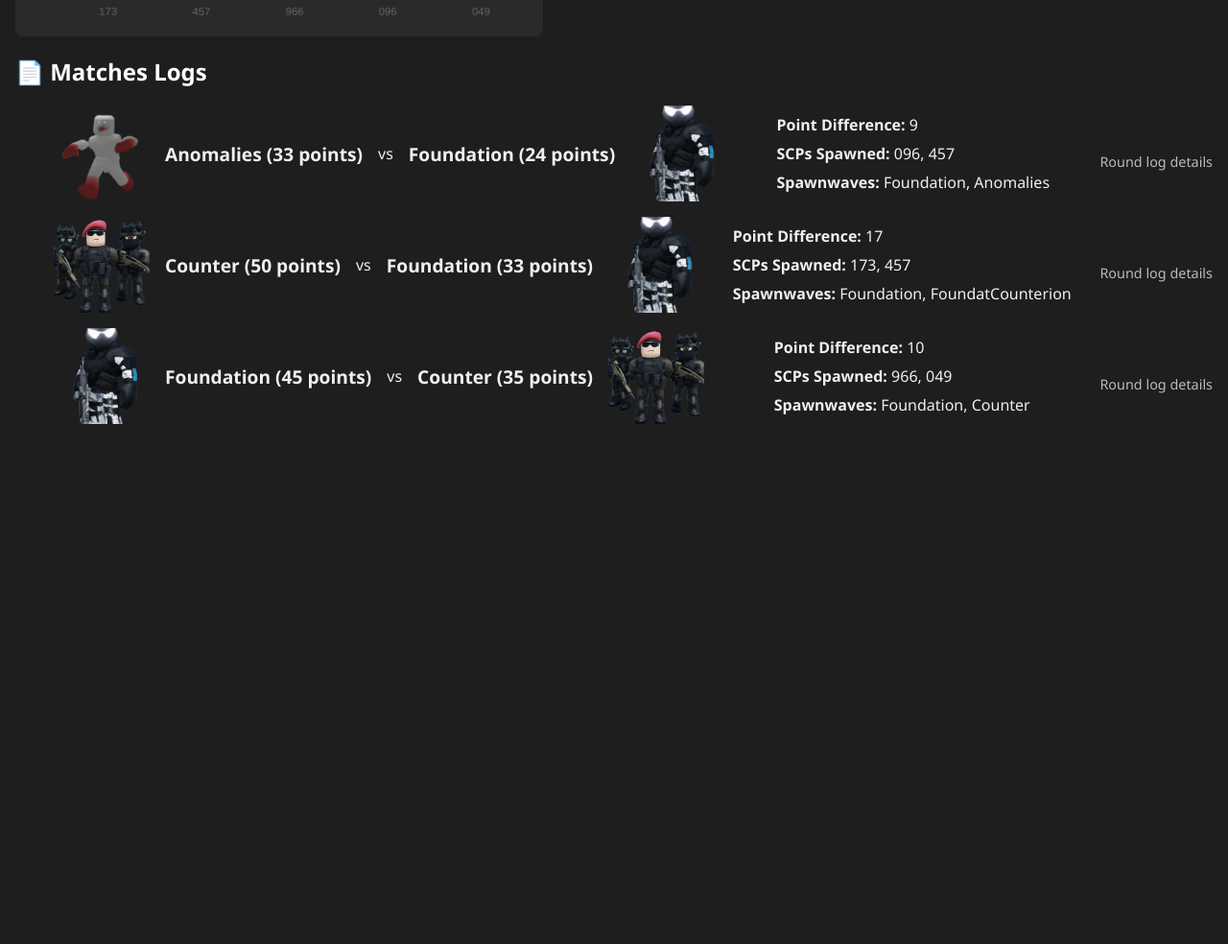
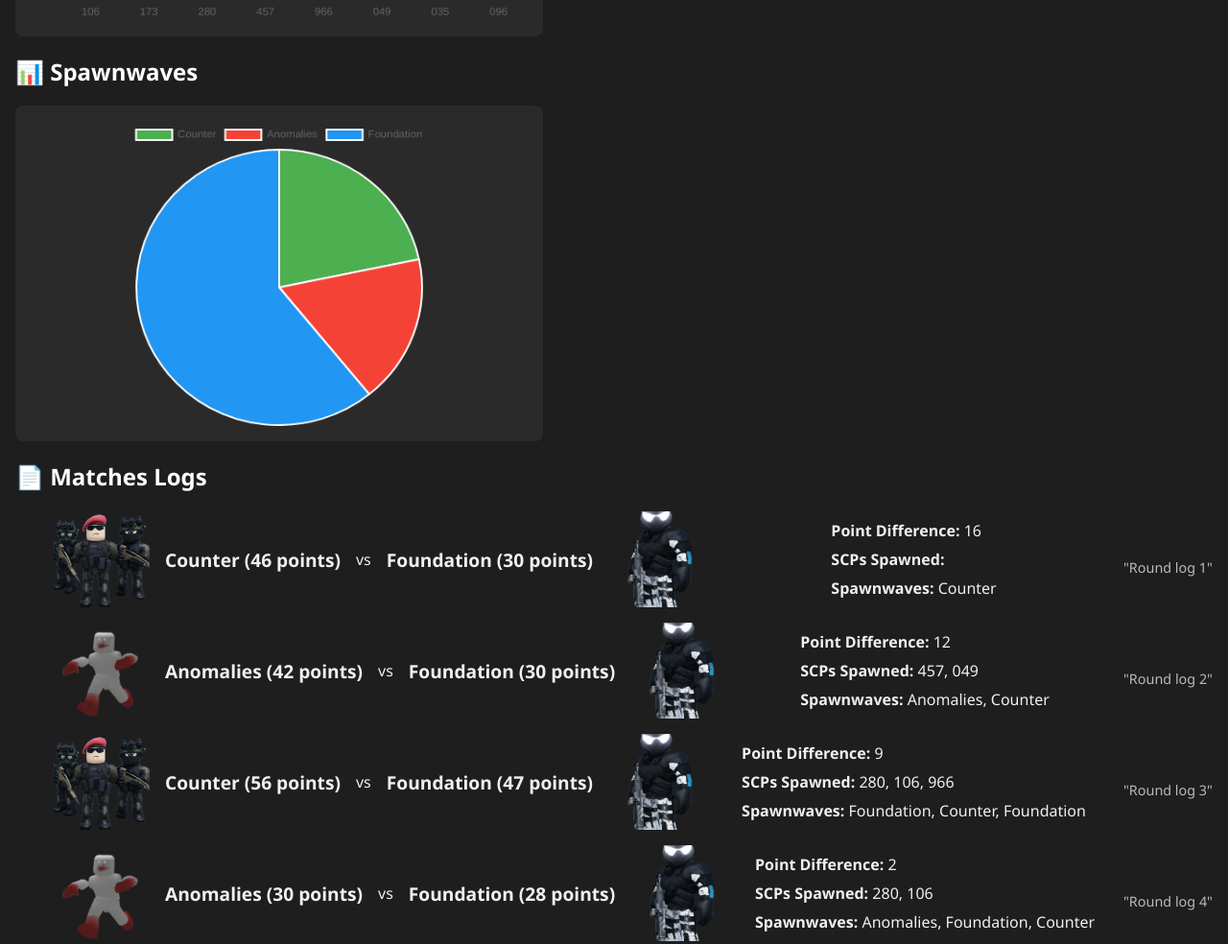
Before and after one commit to ciabalaiz/rbreachstats, a plain HTML site: page index.html in a window 1280 px wide. Shown: the part 890-1874 px from the top of the page at 96% size. Before the commit the page ends 1364 px from the top, so only its background shows below. Drawn offline with nearby package versions, Linux system fonts and the light colour scheme.

Commit message:
Added spawnwave graph and more logs data

```diff
--- a/index.html
+++ b/index.html
@@ -97,8 +97,11 @@
   <h2>📊 Team Winrates</h2>
   <canvas id="myChart" style="max-width: 300px; max-height: 350px; width: 100%; height: auto;"></canvas>
 
-  <h2>SCP Win Rate</h2>
+  <h2>📊 SCP Win Rate</h2>
   <canvas id="scpChart" style="max-width: 550px; max-height: 350px; width: 100%; height: auto;"></canvas>
+
+  <h2>📊 Spawnwaves </h2>
+  <canvas id="spawnwaveChart" style="max-width: 550px; max-height: 350px; width: 100%; height: auto;"></canvas>
 
   <h2>📄 Matches Logs</h2>
   <ul id="log-list"></ul>
--- a/index.js
+++ b/index.js
@@ -3,25 +3,54 @@ const factionLogos = {
     "Foundation": "images/factions/Foundation.png",
     "Counter": "images/factions/Counter.png",
     "GOC": "images/factions/GOC.png"
-  };
+};
 
-  // Render function for the round log list
-  function renderLogList(logs) {
+function nameFix(name) {
+    name = name.toLowerCase()
+    var current = "";
+
+    if (name == "ntf" || name == "mtf" || name == "tacrep" || name == "foundation") {
+        current = "Foundation";
+    } else if (name == "sh" || name == "serpenthand" || name == "anomalies") {
+        current = "Anomalies"
+    } else  if (name == "ci" || name == "chaosinsurency" || name == "counter") {
+        current = "Counter"
+    } else {
+        current = "Foundation"
+    }
+
+    return current
+}
+
+function convertSpawnwaves(spawnwaves) {
+    var newSpawnwave = [];
+
+    spawnwaves.forEach(wave => {
+        newSpawnwave.push(nameFix(wave))
+    })
+
+    return newSpawnwave
+  }
+
+function renderLogList(logs) {
     const logListContainer = document.getElementById("log-list");
+    var i = 0
 
     logs.forEach(log => {
-      // Get round data
-      const winner = log.winner;
-      const winner2 = log.winner2;
-      const points = log.points;
-      const points2 = log.points2;
+      const winner = nameFix(log.winner);
+      var winner2 = nameFix(log.winner2);
+      const points = log.points || 50;
+      const points2 = log.points2 || 40;
       const scps = log.scps;
-      const spawnwaves = log.spawnwaves;
+      const spawnwaves = convertSpawnwaves(log.spawnwaves);
 
       const pointDifference = Math.abs(points - points2);
 
       const listItem = document.createElement("li");
       listItem.classList.add("log-item");
+
+
+      i = i + 1
 
       listItem.innerHTML = `
         <div class="log-item-header">
@@ -37,14 +66,13 @@ const factionLogos = {
           <p><strong>Spawnwaves:</strong> ${spawnwaves.join(", ")}</p>
         </div>
         <div class="log-item-footer">
-          <span>Round log details</span>
+          <span>"${"Round log "+i}"</span>
         </div>
       `;
 
-      // Append the item to the list
       logListContainer.appendChild(listItem);
     });
-  }
+}
 
 function renderSCPChart(logs) {
     const scpStats = {};
@@ -98,23 +126,42 @@ function renderSCPChart(logs) {
         }
       }
     });
-  }
+}
 
-
-fetch('logs.json')
-  .then(res => res.json())
-  .then(data => {
+function renderSpawnwaves(data) {
     const chartData = {};
-    const logList = document.getElementById('log-list');
 
     data.forEach((entry, index) => {
-      const { winner, points, players } = entry;
+      var { spawnwaves } = entry;
 
-      // Count winners
+      spawnwaves.forEach(wave => {
+        wave = nameFix(wave)
+        chartData[wave] = (chartData[wave] || 0) + 1;
+      })
+    });
+
+    const ctx = document.getElementById('spawnwaveChart').getContext('2d');
+
+    new Chart(ctx, {
+      type: 'pie',
+      data: {
+        labels: Object.keys(chartData),
+        datasets: [{
+          data: Object.values(chartData),
+          backgroundColor: ['#4caf50', '#f44336', '#2196f3', '#ff9800']
+        }]
+      }
+    });
+}
+
+function renderFactionWinrate(data) {
+    const chartData = {};
+
+    data.forEach((entry, index) => {
+      const { winner } = entry;
       chartData[winner] = (chartData[winner] || 0) + 1;
     });
 
-    // Pie chart
     const ctx = document.getElementById('myChart').getContext('2d');
     new Chart(ctx, {
       type: 'pie',
@@ -126,11 +173,14 @@ fetch('logs.json')
         }]
       }
     });
+}
 
-    //Log List Render (each round data)
 
+fetch('logs.json')
+  .then(res => res.json())
+  .then(data => {
+    renderSpawnwaves(data)
+    renderFactionWinrate(data)
     renderLogList(data)
-
-    //SCP Chart (winrates)
     renderSCPChart(data)
-  });
+});
--- a/logs.json
+++ b/logs.json
@@ -1,29 +1,321 @@
 [
+  {
+    "players": 36,
+    "winner": "Counter",
+    "points": 46,
+    "winner2": "Unknown",
+    "points2": 30,
+    "scps": [],
+    "spawnwaves": ["CI"]
+  },
+  {
+    "players": 36,
+    "winner": "Anomalies",
+    "points": 42,
+    "winner2": "Unknown",
+    "points2": 30,
+    "scps": ["457", "049"],
+    "spawnwaves": ["SH", "CI"]
+  },
+  {
+    "players": 36,
+    "winner": "Counter",
+    "points": 56,
+    "winner2": "Unknown",
+    "points2": 47,
+    "scps": ["280", "106", "966"],
+    "spawnwaves": ["Tacrep", "CI", "TDM"]
+  },
   {
     "players": 30,
     "winner": "Anomalies",
-    "points": 33,
-    "winner2": "Foundation",
-    "points2": 24,
-    "scps" : ["096", "457"],
-    "spawnwaves" : ["Foundation", "Anomalies"]
+    "points": 30,
+    "winner2": "Unknown",
+    "points2": 28,
+    "scps": ["280", "106"],
+    "spawnwaves": ["SH", "GOC", "CI"]
   },
   {
-    "players": 22,
-    "winner": "Counter",
-    "points": 50,
-    "winner2": "Foundation",
-    "points2": 33,
-    "scps" : ["173", "457"],
-    "spawnwaves" : ["Foundation", "FoundatCounterion"]
+    "players": 30,
+    "winner": "Foundation",
+    "points": 63,
+    "winner2": "Unknown",
+    "points2": 28,
+    "scps": ["173", "106", "035"],
+    "spawnwaves": ["NTF", "GOC"]
   },
   {
-    "players": 28,
+    "players": 27,
     "winner": "Foundation",
+    "points": 57,
+    "winner2": "Unknown",
+    "points2": 46,
+    "scps": ["457", "035"],
+    "spawnwaves": ["TDM", "SH"]
+  },
+  {
+    "players": 27,
+    "winner": "Foundation",
+    "points": 50,
+    "winner2": "Unknown",
+    "points2": 44,
+    "scps": ["106", "049", "457"],
+    "spawnwaves": ["NTF", "GOC"]
+  },
+  {
+    "players": 36,
+    "winner": "GOC",
+    "points": 56,
+    "winner2": "Unknown",
+    "points2": 28,
+    "scps": ["173", "049"],
+    "spawnwaves": ["GOC", "GOC"]
+  },
+  {
+    "players": 36,
+    "winner": "Counter",
+    "points": 55,
+    "winner2": "Unknown",
+    "points2": 39,
+    "scps": ["106", "049", "280"],
+    "spawnwaves": ["CI", "CI"]
+  },
+  {
+    "players": 36,
+    "winner": "Anomalies",
+    "points": 53,
+    "winner2": "Unknown",
+    "points2": 30,
+    "scps": [],
+    "spawnwaves": ["SH", "NTF"]
+  },
+  {
+    "players": 36,
+    "winner": "Anomalies",
+    "points": 58,
+    "winner2": "Unknown",
+    "points2": 26,
+    "scps": ["106"],
+    "spawnwaves": ["GOC", "NTF"]
+  },
+  {
+    "players": 36,
+    "winner": "Foundation",
+    "points": 75,
+    "winner2": "Unknown",
+    "points2": 37,
+    "scps": ["457", "096", "049"],
+    "spawnwaves": ["GOC", "NTF", "NTF"]
+  },
+  {
+    "players": 36,
+    "winner": "Anomalies",
+    "points": 41,
+    "winner2": "Unknown",
+    "points2": 30,
+    "scps": ["106", "173", "457"],
+    "spawnwaves": ["CI", "GOC"]
+  },
+  {
+    "players": 36,
+    "winner": "Foundation",
+    "points": 91,
+    "winner2": "Unknown",
+    "points2": 13,
+    "spawnwaves": ["MTF"],
+    "scps": ["096", "966", "173"]
+  },
+  {
+    "players": 36,
+    "winner": "Foundation",
+    "points": 62,
+    "winner2": "Unknown",
+    "points2": 30,
+    "spawnwaves": ["NTF", "SH"],
+    "scps": ["966", "106"]
+  },
+  {
+    "players": 36,
+    "winner": "Foundation",
+    "points": 118,
+    "winner2": "Unknown",
+    "points2": 21,
+    "spawnwaves": ["TDM", "2NTFs"],
+    "scps": ["106", "966"]
+  },
+  {
+    "players": 36,
+    "winner": "Foundation",
+    "points": 94,
+    "winner2": "Unknown",
+    "points2": 41,
+    "spawnwaves": ["NTF", "TACREP", "NTF", "CI"],
+    "scps": ["096", "457", "049"]
+  },
+  {
+    "players": 34,
+    "winner": "Foundation",
+    "points": 59,
+    "winner2": "Unknown",
+    "points2": 48,
+    "spawnwaves": ["SH", "NTF"],
+    "scps": ["173", "106", "096"]
+  },
+  {
+    "players": 36,
+    "winner": "GOC",
+    "points": 56,
+    "winner2": "Unknown",
+    "points2": 47,
+    "spawnwaves": ["NTF", "GOC"],
+    "scps": ["096", "173", "049"],
+    "note": "049 wasn't caring about points and kept making zombies while fighting alone against crowd of GOCs. 096 died trying to fight GOC spawnwave alone"
+  },
+  {
+    "players": 36,
+    "winner": "Foundation",
+    "points": 62,
+    "winner2": "Counter",
+    "points2": 62,
+    "spawnwaves": ["CI", "NTF"],
+    "scps": ["049", "966", "457"],
+    "note": "CI spawnwave destroyed by 009. 049 wasn't caring about points and kept making zombies “I play for fun”. But at the end he kept said that he carried"
+  },
+  {
+    "players": 36,
+    "winner": "Foundation",
+    "points": 34,
+    "winner2": "Unknown",
+    "points2": 28,
+    "spawnwaves": ["NTF", "SH"],
+    "scps": ["106", "457", "096"]
+  },
+  {
+    "players": 36,
+    "winner": "Anomalies",
     "points": 45,
-    "winner2": "Counter",
-    "points2": 35,
-    "scps" : ["966", "049"],
-    "spawnwaves" : ["Foundation", "Counter"]
+    "winner2": "Unknown",
+    "points2": 30,
+    "spawnwaves": ["SH", "CI"],
+    "scps": []
+  },
+  {
+    "players": 36,
+    "winner": "Foundation",
+    "points": 52,
+    "winner2": "Unknown",
+    "points2": 26,
+    "spawnwaves": ["NTF"],
+    "scps": ["966", "106"]
+  },
+  {
+    "players": 36,
+    "winner": "Counter",
+    "points": 55,
+    "winner2": "Unknown",
+    "points2": 28,
+    "spawnwaves": ["CI"],
+    "scps": []
+  },
+  {
+    "players": 36,
+    "winner": "Foundation",
+    "points": 42,
+    "winner2": "Unknown",
+    "points2": 29,
+    "spawnwaves": ["CI", "NTF"],
+    "scps": ["096", "457", "106"]
+  },
+  {
+    "players": 36,
+    "winner": "Foundation",
+    "points": 91,
+    "winner2": "Unknown",
+    "points2": 45,
+    "spawnwaves": ["GOC", "NTF"],
+    "scps": ["049", "280", "457"]
+  },
+  {
+    "players": 36,
+    "winner": "Foundation",
+    "points": 67,
+    "winner2": "Unknown",
+    "points2": 33,
+    "spawnwaves": ["NTF"],
+    "scps": ["966", "173", "049"]
+  },
+  {
+    "players": 36,
+    "winner": "Foundation",
+    "points": 32,
+    "winner2": "Anomalies",
+    "points2": 32,
+    "spawnwaves": ["GOC", "SH"],
+    "scps": ["280", "049", "106"]
+  },
+  {
+    "players": 34,
+    "winner": "Anomalies",
+    "points": 43,
+    "winner2": "Unknown",
+    "points2": 12,
+    "spawnwaves": ["GOC", "SH"],
+    "scps": ["966", "280", "457"]
+  },
+  {
+    "players": 36,
+    "winner": "Foundation",
+    "points": 78,
+    "winner2": "Unknown",
+    "points2": 16,
+    "spawnwaves": ["TACREP", "NTF"],
+    "scps": ["280", "457", "049"],
+    "note": "NUKE on 8:20"
+  },
+  {
+    "players": 36,
+    "winner": "Anomalies",
+    "points": 74,
+    "winner2": "Unknown",
+    "points2": 37,
+    "spawnwaves": ["TDM", "CI"],
+    "scps": ["966", "049", "035", "173"]
+  },
+  {
+    "players": 36,
+    "winner": "Counter",
+    "points": 89,
+    "winner2": "Unknown",
+    "points2": 32,
+    "spawnwaves": ["SH", "CI"],
+    "scps": ["049", "280", "106"]
+  },
+  {
+    "players": 36,
+    "winner": "Anomalies",
+    "points": 36,
+    "winner2": "Unknown",
+    "points2": 13,
+    "spawnwaves": ["GOC", "CI"],
+    "scps": ["280", "173", "457"]
+  },
+  {
+    "players": 36,
+    "winner": "Foundation",
+    "points": 62,
+    "winner2": "Unknown",
+    "points2": 32,
+    "spawnwaves": ["NTF"],
+    "scps": ["173", "096", "106"]
+  },
+  {
+    "players": 36,
+    "winner": "Foundation",
+    "points": 54,
+    "winner2": "Unknown",
+    "points2": 53,
+    "spawnwaves": ["SH", "NTF"],
+    "scps": [],
+    "note": "I hate playing as 049"
   }
 ]
```
